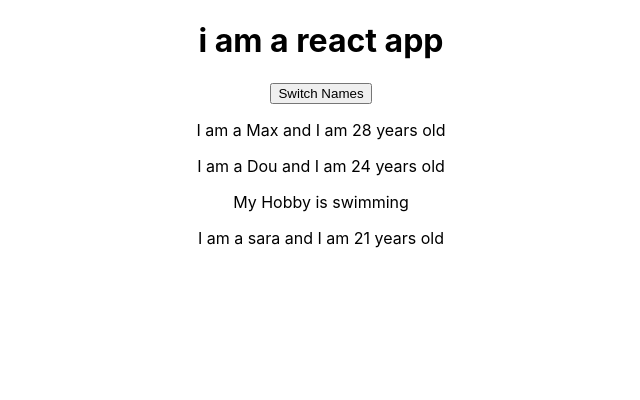
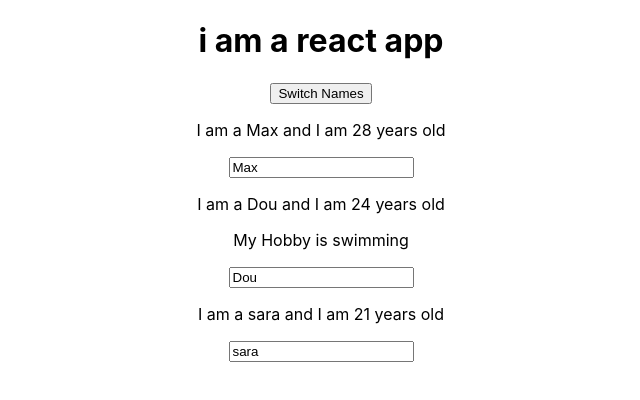
Before and after one commit to moazahmed132/react-course-udemy-max, a React (Create React App) app: page / in a window 1280 px wide. Shown: the top 400 px of the page, without its empty margins (319-959 px from the left). Built offline with nearby package versions, Linux system fonts and the light colour scheme.

Commit message:
handle inputs events and add two way binding

```diff
--- a/src/App.js
+++ b/src/App.js
@@ -20,6 +20,18 @@
       ]
     })
   }
+
+  nameChangeHandler = (event) => {
+    this.setState({
+      persons: [
+        { name: event.target.value, age: 21 },
+        { name: 'Dou', age: 24 },
+        { name: 'sara', age: 28 }
+      ]
+    })
+  }
+
+
   render() {
     return (
       <div className="App" >
@@ -28,7 +40,8 @@
         <Person
           name={this.state.persons[0].name}
           age={this.state.persons[0].age}
-          switchNameHandler={this.switchNameHandler.bind(this, 'khalaf el wage3')} />
+          switchNameHandler={this.switchNameHandler.bind(this, 'khalaf el wage3')}
+          nameChangeHandler={this.nameChangeHandler} />
         <Person name={this.state.persons[1].name} age={this.state.persons[1].age} >
           My Hobby is swimming</Person>
         <Person name={this.state.persons[2].name} age={this.state.persons[2].age} />
--- a/src/Person/Person.js
+++ b/src/Person/Person.js
@@ -5,6 +5,7 @@
     <div>
       <p onClick={props.switchNameHandler}>I am a {props.name} and I am {props.age} years old </p>
       <p>{props.children}</p>
+      <input type="text" onChange={props.nameChangeHandler} value={props.name} />
     </div>
   )
 }
```
